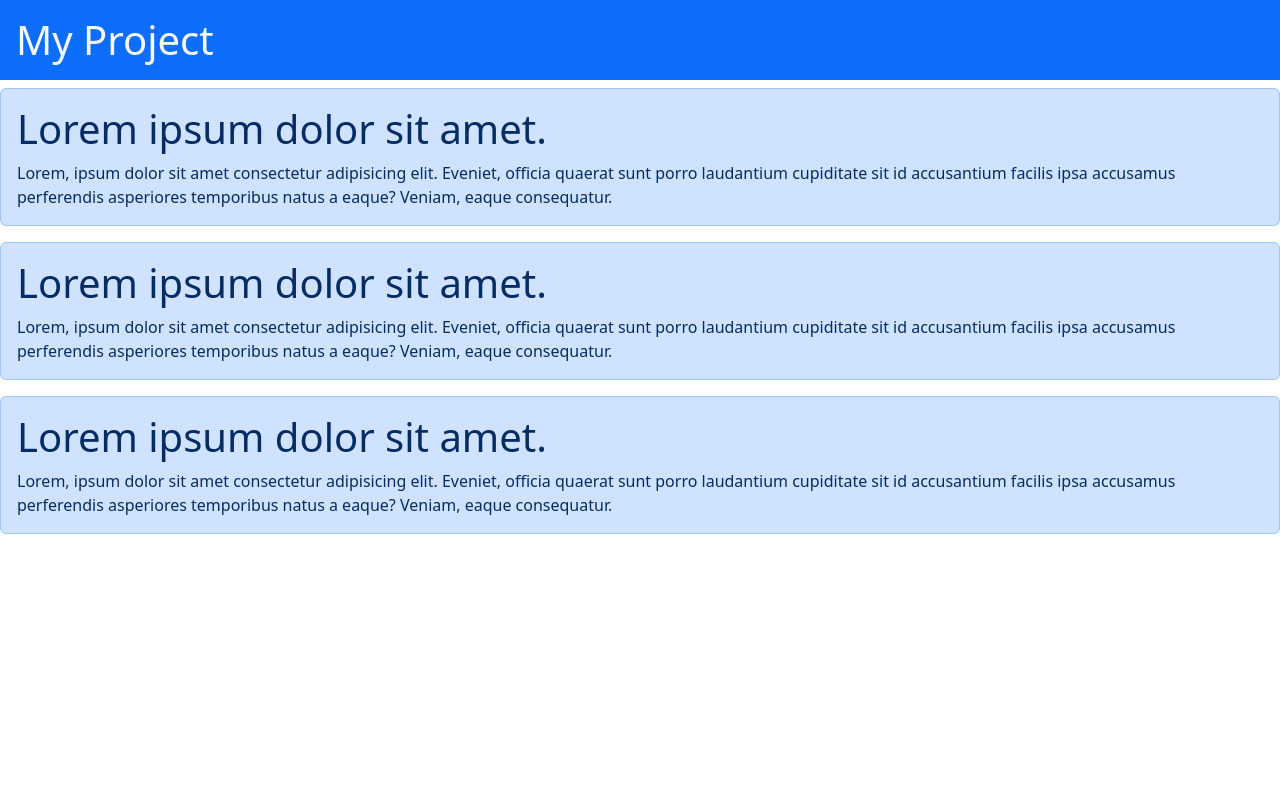
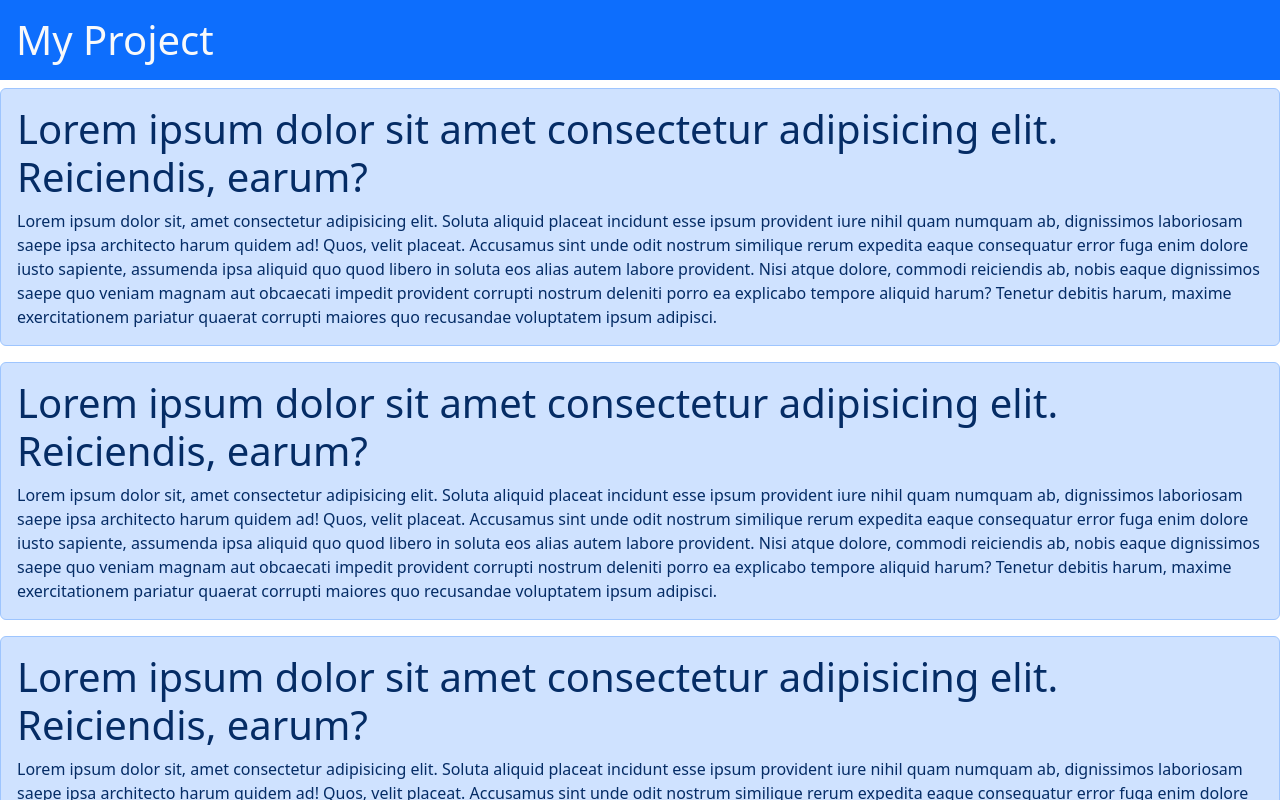
Before and after one commit to pranay2097/second-react-app, a React (Create React App) app: page / in a window 1280 px wide. Shown: the top 800 px of the page. Built offline with nearby package versions, Linux system fonts and the light colour scheme.

Commit message:
reusable block

```diff
--- a/src/App.js
+++ b/src/App.js
@@ -1,21 +1,24 @@
-
 function App() {
   return (
     <>
       <h1 className="bg-primary text-light p-3">My Project</h1>
+
+      <DataBlock/>
+      <DataBlock/>
+      <DataBlock/>
+      <DataBlock/>
+      <DataBlock/>
+
+
+    </>
+  );
+}
+function DataBlock() {
+  return (
+    <>
       <div className="alert alert-primary">
-        <h1>Lorem ipsum dolor sit amet.</h1>
-        Lorem, ipsum dolor sit amet consectetur adipisicing elit. Eveniet, officia quaerat sunt porro laudantium cupiditate sit id accusantium facilis ipsa accusamus perferendis asperiores temporibus natus a eaque? Veniam, eaque consequatur.
-      </div>
-
-      <div className="alert alert-primary">
-        <h1>Lorem ipsum dolor sit amet.</h1>
-        Lorem, ipsum dolor sit amet consectetur adipisicing elit. Eveniet, officia quaerat sunt porro laudantium cupiditate sit id accusantium facilis ipsa accusamus perferendis asperiores temporibus natus a eaque? Veniam, eaque consequatur.
-      </div>
-
-      <div className="alert alert-primary">
-        <h1>Lorem ipsum dolor sit amet.</h1>
-        Lorem, ipsum dolor sit amet consectetur adipisicing elit. Eveniet, officia quaerat sunt porro laudantium cupiditate sit id accusantium facilis ipsa accusamus perferendis asperiores temporibus natus a eaque? Veniam, eaque consequatur.
+        <h1>Lorem ipsum dolor sit amet consectetur adipisicing elit. Reiciendis, earum?</h1>
+        Lorem ipsum dolor sit, amet consectetur adipisicing elit. Soluta aliquid placeat incidunt esse ipsum provident iure nihil quam numquam ab, dignissimos laboriosam saepe ipsa architecto harum quidem ad! Quos, velit placeat. Accusamus sint unde odit nostrum similique rerum expedita eaque consequatur error fuga enim dolore iusto sapiente, assumenda ipsa aliquid quo quod libero in soluta eos alias autem labore provident. Nisi atque dolore, commodi reiciendis ab, nobis eaque dignissimos saepe quo veniam magnam aut obcaecati impedit provident corrupti nostrum deleniti porro ea explicabo tempore aliquid harum? Tenetur debitis harum, maxime exercitationem pariatur quaerat corrupti maiores quo recusandae voluptatem ipsum adipisci.
       </div>
     </>
   );
```
